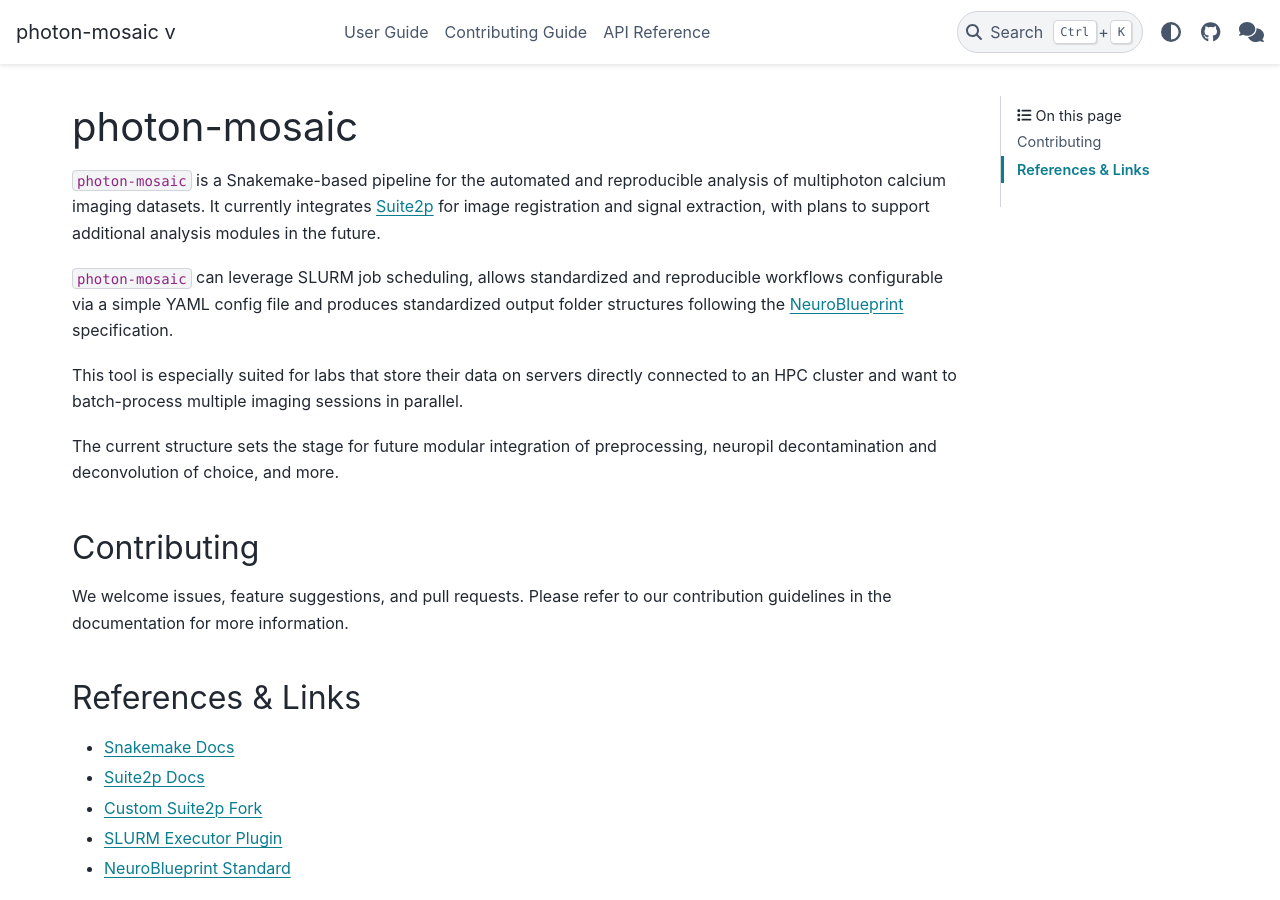
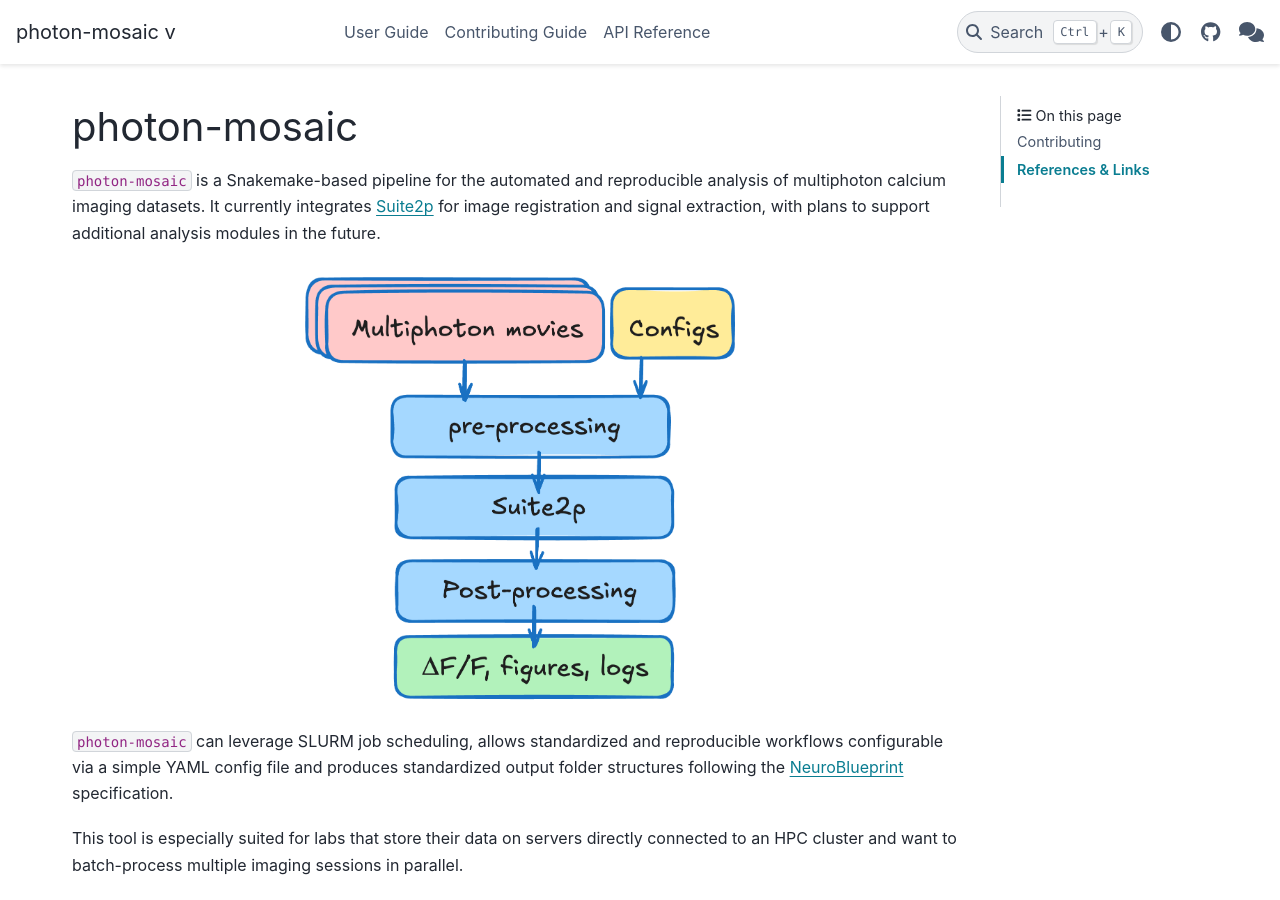
Before and after one commit to neuroinformatics-unit/photon-mosaic, a Sphinx documentation site: the page built from docs/source/index.md, in a window 1280 px wide and 900 px high. Built offline with Sphinx 7.4.7 and the PyData theme 0.15.4, drawn with Linux system fonts in a browser that asks for light colours; pages that are not in the unit, such as notebooks, are missing from menus; the version number could not be read and is left out.

Commit message:
Include simple schematic

````diff
--- a/README.md
+++ b/README.md
@@ -1,6 +1,8 @@
 # `photon-mosaic`
 
 `photon-mosaic` is a Snakemake-based pipeline for the automated and reproducible analysis of multiphoton calcium imaging datasets. It currently integrates [Suite2p](https://suite2p.readthedocs.io/en/latest/) for image registration and signal extraction, with plans to support additional analysis modules in the future.
+
+![photon-mosaic](./docs/source/_static/photon-mosaic.png)
 
 `photon-mosaic` can leverage SLURM job scheduling, allows standardized and reproducible workflows configurable via a simple YAML config file and produces standardized output folder structures following the [NeuroBlueprint](https://neuroblueprint.neuroinformatics.dev/latest/index.html) specification.
 
--- a/docs/source/index.md
+++ b/docs/source/index.md
@@ -2,6 +2,16 @@
 
 ```{include} ../../README.md
 :start-after: '# `photon-mosaic`'
+:end-before: '![photon-mosaic]'
+```
+
+```{figure} _static/photon-mosaic.png
+:alt: photon-mosaic
+:width: 50%
+```
+
+```{include} ../../README.md
+:start-after: 'png)'
 :end-before: '## Installation'
 ```
 
````
Also changed, not shown: docs/source/_static/photon-mosaic.png (added).
